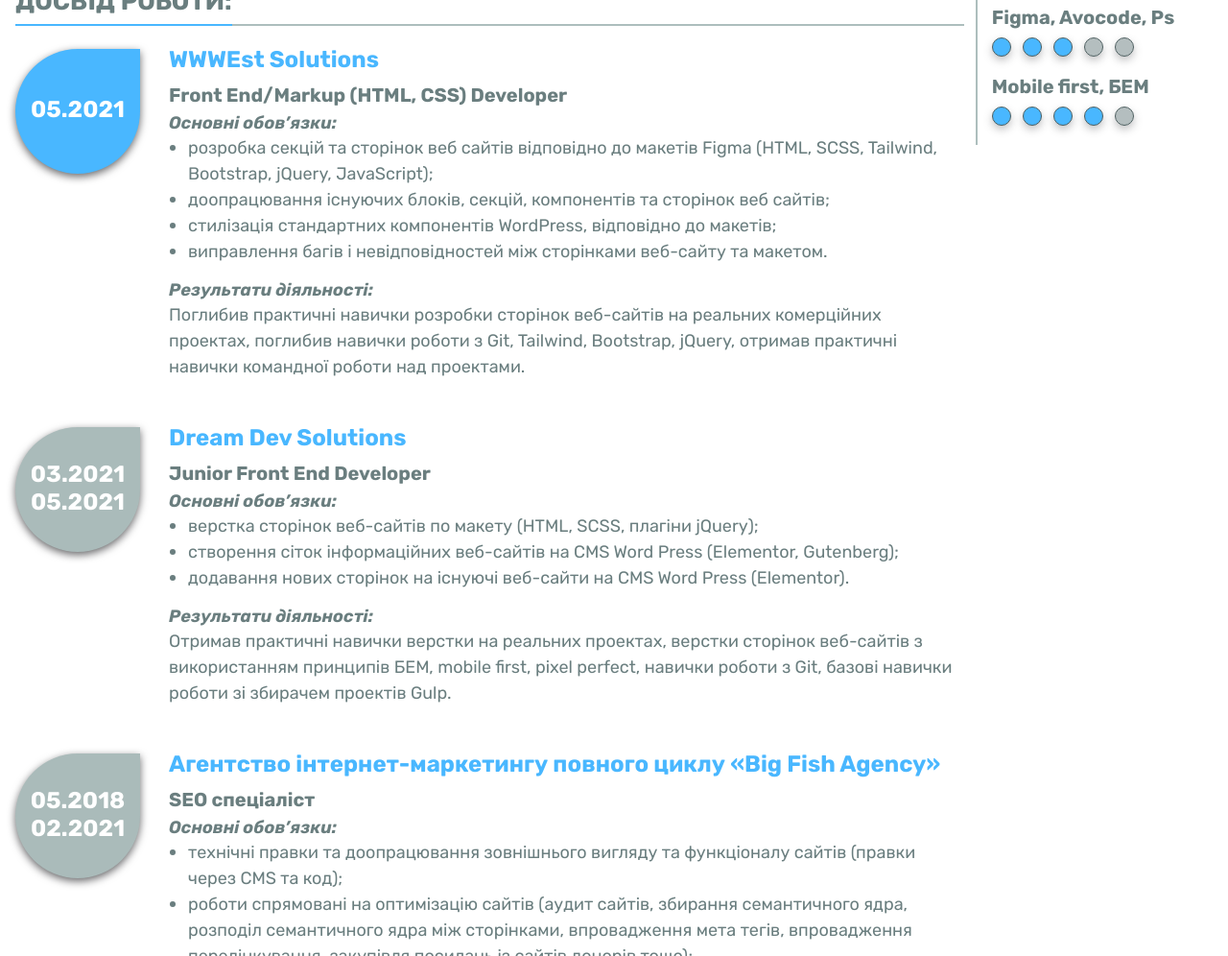
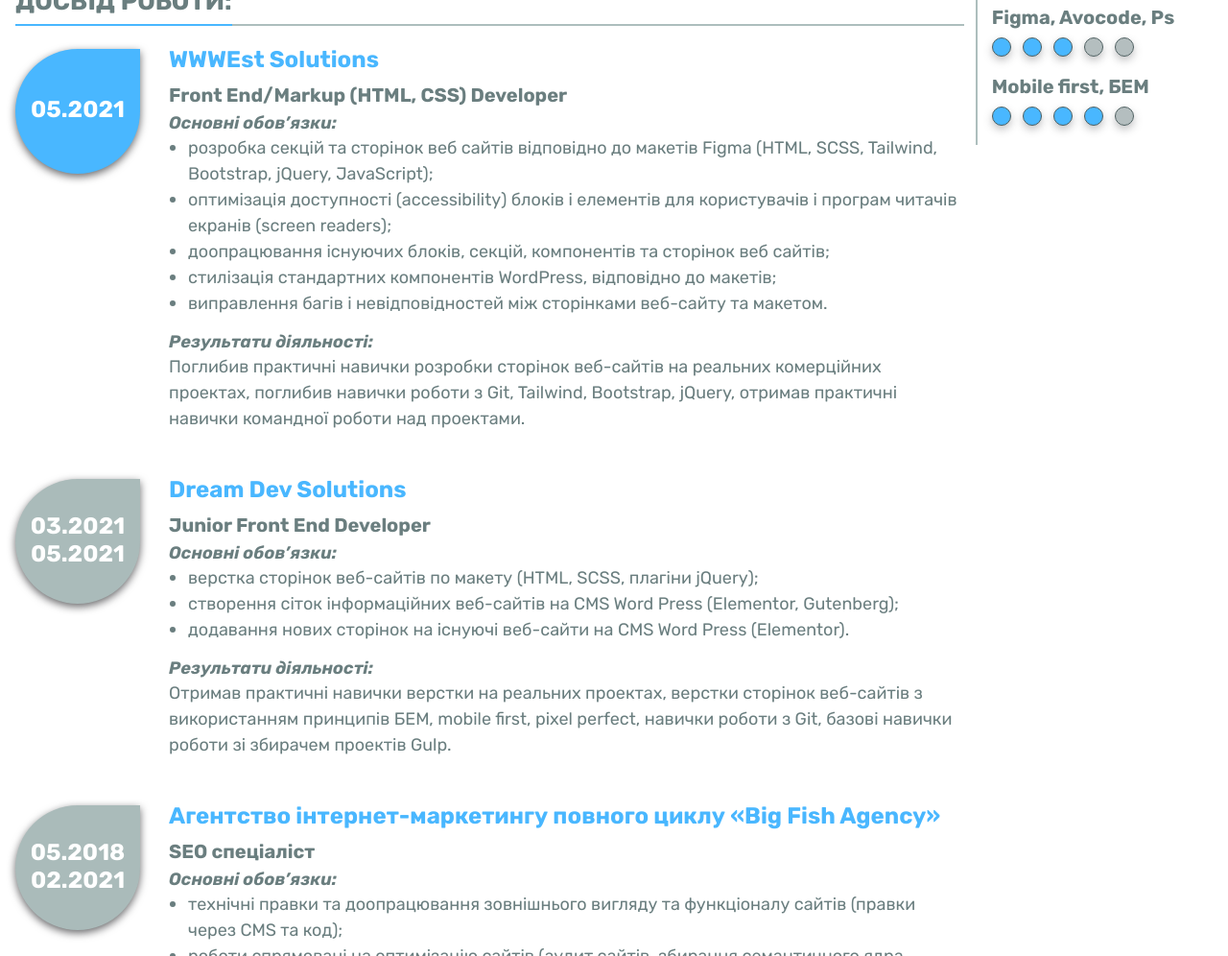
Before and after one commit to VladKa-K/vladka-k.github.io, a plain HTML site: page index.html in a window 1280 px wide. Shown: the part 783-1779 px from the top of the page at 96% size. Drawn offline with Linux system fonts and the light colour scheme.

Commit message:
content was fixed

```diff
--- a/index.html
+++ b/index.html
@@ -121,6 +121,7 @@
                 <div class="s-content__col-info">Основні обов’язки:</div>
                 <ul>
                   <li>розробка секцій та сторінок веб сайтів відповідно до макетів Figma (HTML, SCSS, Tailwind, Bootstrap,  jQuery, JavaScript);</li>
+                  <li>оптимізація доступності (accessibility) блоків і елементів для  користувачів і програм читачів екранів (screen readers);</li>
                   <li>доопрацювання існуючих блоків, секцій, компонентів та сторінок веб сайтів;</li>
                   <li>стилізація стандартних компонентів WordPress, відповідно до макетів;</li>
                   <li>виправлення багів і невідповідностей між сторінками веб-сайту та макетом.</li>
```
Also changed, not shown: en.html (+1 -0 lines), 2 other files.
